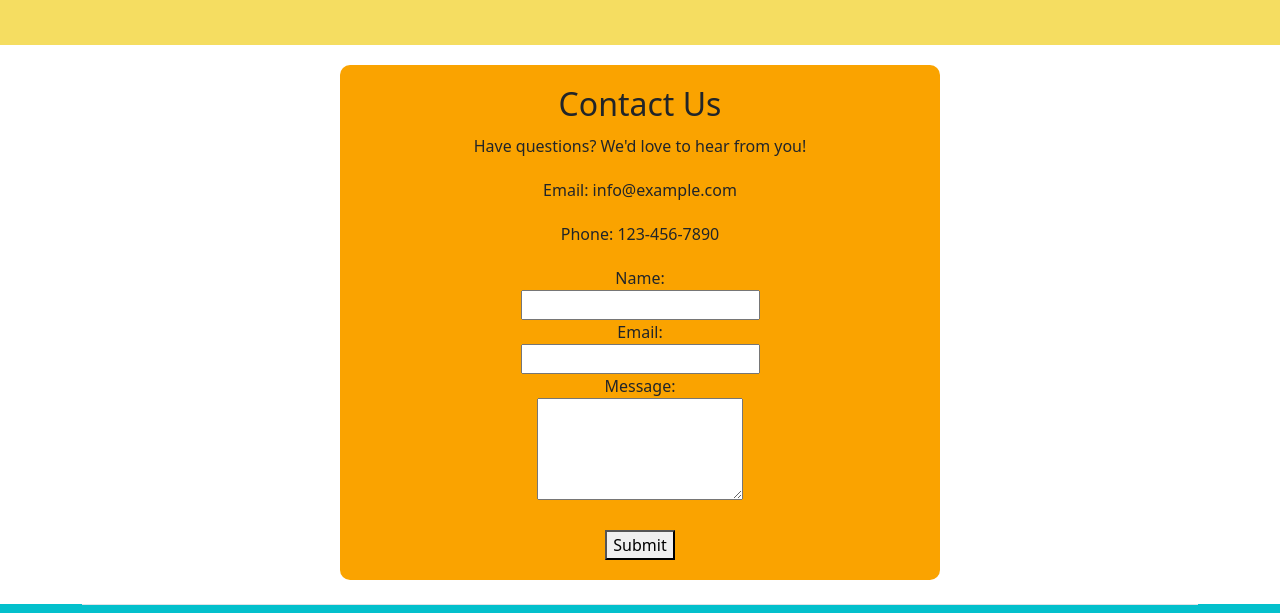
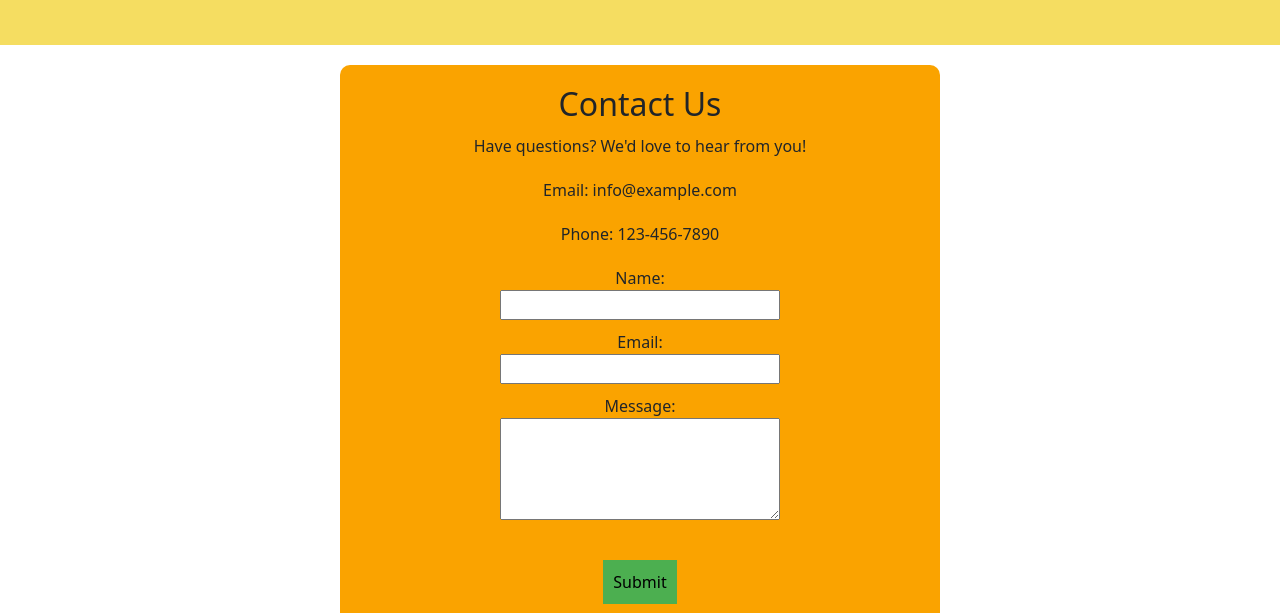
Before and after one commit to puranrana080/MyPortfolio, a plain HTML site: page index.html in a window 1280 px wide. Shown: the part 2381-2994 px from the top of the page. Drawn offline with nearby package versions, Linux system fonts and the light colour scheme.

Commit message:
Update style.css

```diff
--- a/style.css
+++ b/style.css
@@ -12,6 +12,11 @@
 }
 .middle-img{
     max-width: 100%;
+    height: auto;
+}
+.skillimg{
+    max-width: 100%;
+    min-width: 50%;
     height: auto;
 }
 .h2{
@@ -73,3 +78,21 @@ h2{
   .footer{
     background-color: #03C0CC;
   }
+.contact-section input,
+  .contact-section textarea{
+    width: 50%;
+    margin-bottom: 10px;
+    box-sizing: border-box;
+  }
+
+  .contact-section button {
+    padding: 10px;
+    background-color: #4CAF50;
+
+    border: none;
+    cursor: pointer;
+  }
+
+  .contact-section button:hover {
+    background-color: #45a049;
+  }
```
